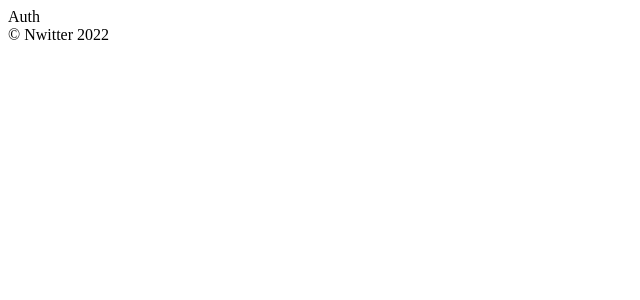
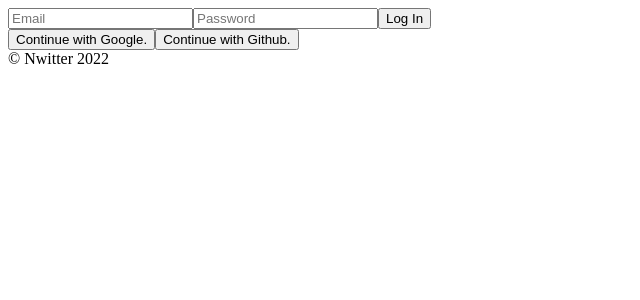
Before and after one commit to jhclass/jh_clone_tw, a React (Create React App) app: page / in a window 1280 px wide. Shown: the top 300 px of the page, without its empty margins (0-640 px from the left). Built offline with nearby package versions, Linux system fonts and the light colour scheme; no server answers.

Commit message:
Set firebase auth && Write react form

```diff
--- a/src/routes/Auth.js
+++ b/src/routes/Auth.js
@@ -1,3 +1,44 @@
-import React from "react";
-const Auth = ()=> <span>Auth</span>;
+import React, { useState } from "react";
+const Auth = ()=> {
+    const [email, setEmail] = useState("");
+    const [password,setPassword] = useState("");
+    const onChange = (event) => {
+        const {target:{name,value}}=event;
+
+        if(name==="email"){
+            setEmail(value)
+        }else if(name==="password"){
+            setPassword(value)
+        }
+    }
+    const onSubmit = (event)=>{
+        event.preventDefault();
+    }
+    return(
+    <div>
+        <form onSubmit={onSubmit}>
+            <input
+                name="email"
+                type="text"
+                placeholder="Email"
+                required
+                value={email}
+                onChange={onChange}/>
+            <input
+                name="password"
+                type="password"
+                placeholder="Password"
+                required
+                value={password}
+                onChange={onChange}/>
+            <input type="submit" value="Log In" />
+        </form>
+        <div>
+            <button>Continue with Google.</button>
+            <button>Continue with Github.</button>
+        </div>
+
+    </div>
+    );
+};
 export default Auth;
```
